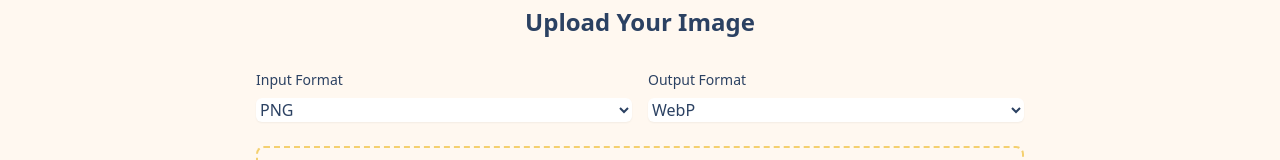
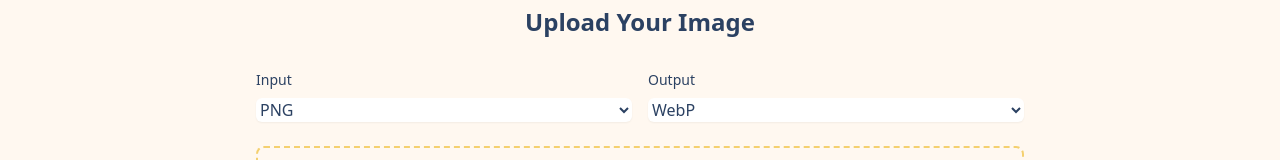
Before and after one commit to Freundlyapps/PicShifter, a Next.js app: page / in a window 1280 px wide. Shown: the part 533-693 px from the top of the page. Built offline with nearby package versions, Linux system fonts and the light colour scheme.

Commit message:
change image format select field hesing to Input and Output

```diff
--- a/app/components/UploadZone.tsx
+++ b/app/components/UploadZone.tsx
@@ -152,7 +152,7 @@ export default function UploadZone() {
       <div className="grid md:grid-cols-2 gap-4">
         <div className="space-y-2">
           <label htmlFor="inputFormat" className="block text-sm font-medium text-text dark:text-dark-text">
-            Input Format
+            Input
           </label>
           <select
             id="inputFormat"
@@ -171,7 +171,7 @@ export default function UploadZone() {
         </div>
         <div className="space-y-2">
           <label htmlFor="outputFormat" className="block text-sm font-medium text-text dark:text-dark-text">
-            Output Format
+            Output
           </label>
           <select
             id="outputFormat"
```
